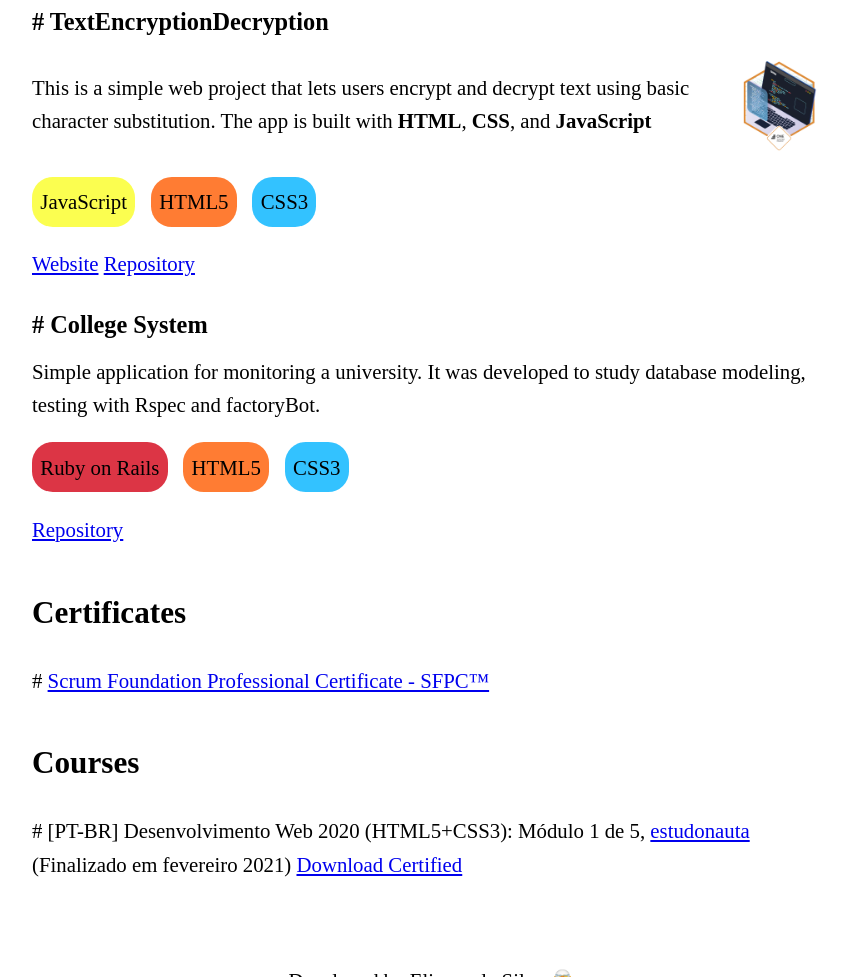
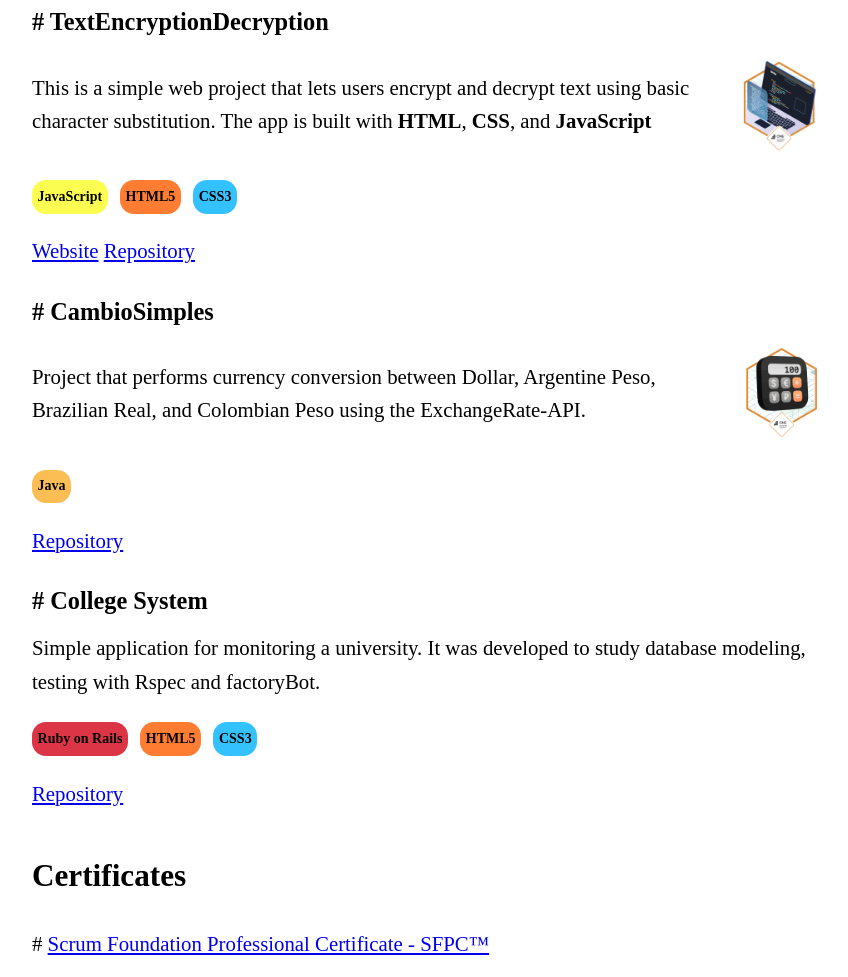
Before and after one commit to likannp/likannp, a plain HTML site: page index.html in a window 1280 px wide. Shown: the part 1302-2279 px from the top of the page, without its empty margins (208-1056 px from the left). Drawn offline with Linux system fonts and the light colour scheme.

Commit message:
adicionando badge ao projeto

```diff
--- a/Texts/Projects.html
+++ b/Texts/Projects.html
@@ -15,6 +15,19 @@
   <a href="https://likannp.github.io/TextEncryptionDecryption/" target="_blank" rel="external">Website</a>
   <a href="https://github.com/likannp/TextEncryptionDecryption" target="_blank" rel="external">Repository</a>
 </div>
+
+<div class="project">
+  <h3># CambioSimples</h3>
+  <div class="project-content">
+    <p>Project that performs currency conversion between Dollar, Argentine Peso, Brazilian Real, and Colombian Peso using the ExchangeRate-API.</p>
+      <img src="img\Badge-Conversor.png" alt="Project Image">
+  </div>
+  <div class="technologies">
+    <span class="java">Java</span>
+  </div>
+  <a href="https://github.com/likannp/CambioSimples" target="_blank" rel="external">Repository</a>
+</div>
+
 <div class="project">
   <h3># College System</h3>
   <p class="project-description">Simple application for monitoring a university. It was developed to study database modeling, testing with Rspec and factoryBot.</p>
--- a/css/style.css
+++ b/css/style.css
@@ -74,10 +74,12 @@ nav.top-menu ul li a:focus {
 }
 
 .projects .project .technologies span {
+  font-size: 14px;
   display: inline-block;
   padding: 0.4em;
   border-radius: 1em;
   margin-right: 0.5em;
+  font-weight: bold;
 }
 
 .projects .project .technologies span.ruby {
@@ -93,6 +95,9 @@ nav.top-menu ul li a:focus {
 }
 .projects .project .technologies span.javascript {
   background-color: #fbfe50;
+}
+.projects .project .technologies span.java {
+  background-color: #fbbe55;
 }
 
 .projects {
```
Also changed, not shown: img/Badge-Conversor.png (added).
